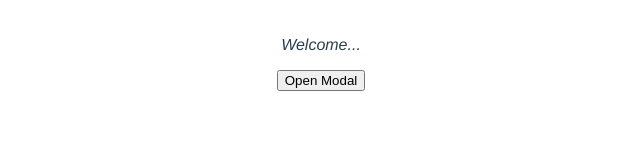
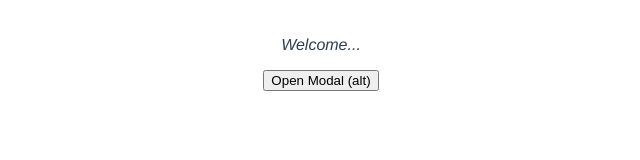
Before and after one commit to lbertoncello/vue-modal-project, a Vue app: page / in a window 1280 px wide. Shown: the part 131-291 px from the top of the page, without its empty margins (319-959 px from the left). Built offline with nearby package versions, Linux system fonts and the light colour scheme.

Commit message:
class: click event modifiers

```diff
--- a/src/App.vue
+++ b/src/App.vue
@@ -4,7 +4,7 @@
   <div v-if="showModal">
     <Modal :header="header" :text="text" theme="sale" @close="toggleModal" />
   </div>
-  <button @click="toggleModal">Open Modal</button>
+  <button @click.alt="toggleModal">Open Modal (alt)</button>
 </template>
 
 <script>
--- a/src/components/Modal.vue
+++ b/src/components/Modal.vue
@@ -1,5 +1,9 @@
 <template>
-  <div class="backdrop" @click="closeModal">
+  <!--
+    Modifies the click event to be triggered only when the element itself is clicked.
+    That means that the click event will not be triggered when a child element is clicked.
+  -->
+  <div class="backdrop" @click.self="closeModal">
     <div class="modal" :class="{ sale: theme === 'sale', dark: theme === 'dark' }">
       <h1>{{ header }}</h1>
       <p>{{ text }}</p>
```
